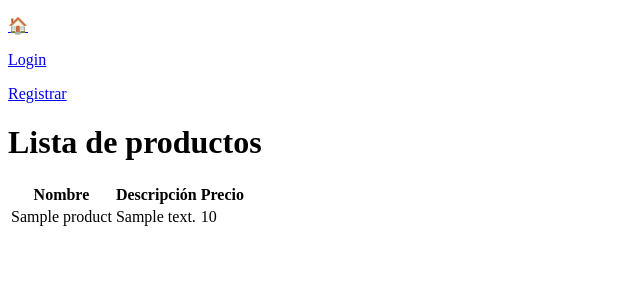
After one commit to IgriegaL/TindMarketPlace-Django-Postgress, a Django app: template myapp/templates/product_list.html in a window 1280 px wide. The commit adds this page. Shown: the top 300 px of the page, without its empty margins (0-640 px from the left). Run offline with Django 4.2, Linux system fonts and the light colour scheme; the template is opened without the code that fills it: values that come from a table or form of the project are taken from there, others are empty; tables that the repository leaves empty hold one stand-in row (values such as "Sample post"); parts of the project's set-up code (start-up, migrations or seed data) failed here and were passed over.

Commit message:
se agrega vistas de productos solo para staff

```diff
--- a/myapp/templates/base.html
+++ b/myapp/templates/base.html
@@ -15,6 +15,8 @@
     <p><a href="{% url 'register' %}">Registrar</a></p>
     {% endif %} {% if user.is_staff %}
     <p><a href="{% url 'user_list' %}">Ver lista de usuario</a></p>
+    <p><a href="{% url 'product_list' %}">Ver todos los productos</a></p>
+
     {% endif %} {% block content %}{% endblock %}
   </body>
 </html>
--- /dev/null
+++ b/myapp/templates/product_list.html
@@ -0,0 +1,26 @@
+{% extends "base.html" %}
+
+{% block title %}Lista de productos{% endblock %}
+
+{% block content %}
+    <h1>Lista de productos</h1>
+    <table>
+        <thead>
+            <tr>
+                <th>Nombre</th>
+                <th>Descripción</th>
+                <th>Precio</th>
+            </tr>
+        </thead>
+        <tbody>
+            {% for product in object_list %}
+                <tr>
+                    <td>{{ product.name }}</td>
+                    <td>{{ product.description }}</td>
+                    <td>{{ product.price }}</td>
+
+                </tr>
+            {% endfor %}
+        </tbody>
+    </table>
+{% endblock %}
--- a/myapp/urls.py
+++ b/myapp/urls.py
@@ -1,5 +1,7 @@
 from django.urls import path
 from . import views
+from .views import ProductListView
+
 
 urlpatterns = [
     path('', views.index, name='index'),
@@ -10,5 +12,6 @@ urlpatterns = [
     path('product/<int:pk>/', views.product_detail, name='product_detail'),
     path('edit_product/<int:pk>/', views.edit_product, name='edit_product'),
     path('users/', views.user_list, name='user_list'),
-    path('users/public/', views.user_list_public, name='user_list_public'),
+    path('products/', ProductListView.as_view(), name='product_list'),
+
 ]
```
Also changed, not shown: myapp/views.py (+19 -6 lines).
